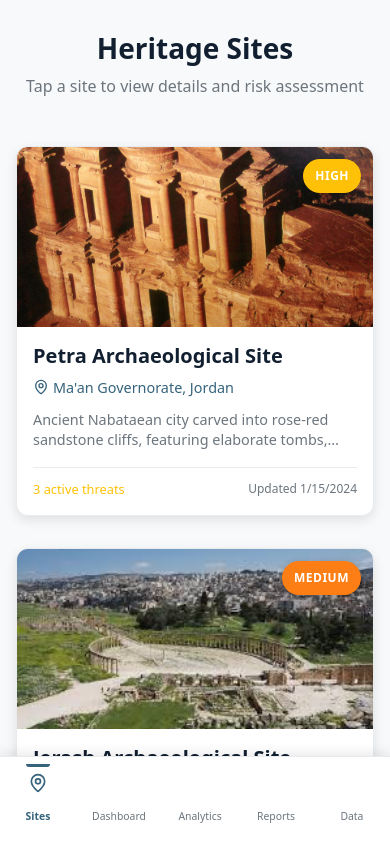
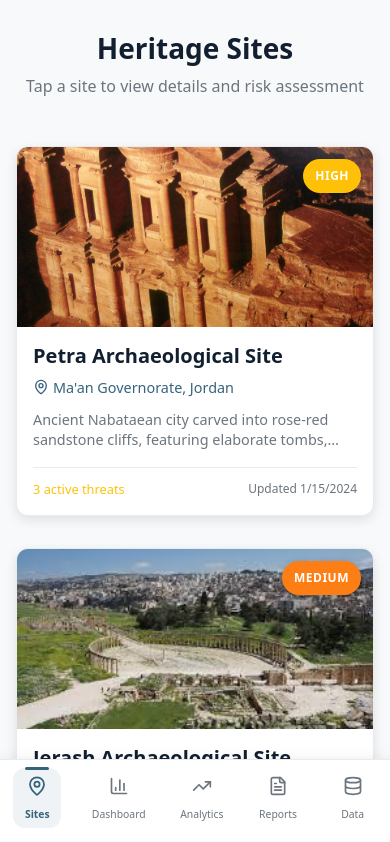
Before and after one commit to xbenedict/riskassessment, a React (Vite) app: page / in a window 390 px wide. Shown: the top 842 px of the page. Built offline with nearby package versions, Linux system fonts and the light colour scheme.

Commit message:
finished step 5

```diff
--- a/src/components/Mobile/MobileNavigation.module.css
+++ b/src/components/Mobile/MobileNavigation.module.css
@@ -5,16 +5,18 @@
   right: 0;
   background: var(--color-bg-primary);
   border-top: 1px solid var(--color-border-light);
-  box-shadow: 0 -2px 12px rgba(0, 0, 0, 0.1);
-  z-index: 1000;
+  box-shadow: var(--shadow-lg);
+  z-index: var(--z-fixed);
   padding: env(safe-area-inset-bottom) 0 0 0; /* iOS safe area */
+  backdrop-filter: blur(8px);
+  -webkit-backdrop-filter: blur(8px);
 }
 
 .navContainer {
   display: flex;
   justify-content: space-around;
   align-items: center;
-  padding: 0.5rem 0;
+  padding: var(--space-2) 0;
   max-width: 100%;
 }
 
@@ -26,52 +28,97 @@
   background: none;
   border: none;
   cursor: pointer;
-  padding: 0.5rem 0.25rem;
+  padding: var(--space-2) var(--space-1);
   min-width: 60px;
-  min-height: 60px; /* Touch-friendly size */
-  transition: all 0.2s ease;
-  border-radius: 12px;
+  min-height: 60px; /* Touch-friendly size - exceeds 44px requirement */
+  transition: all var(--duration-normal) var(--timing-standard);
+  border-radius: var(--radius-lg);
   position: relative;
+  color: var(--color-text-muted);
+}
+
+.navItem:hover {
+  background: var(--color-secondary-light);
+  transform: translateY(-1px);
 }
 
 .navItem:active {
-  transform: scale(0.95);
+  transform: scale(0.95) translateY(0);
   background: var(--color-bg-secondary);
+  transition: transform var(--duration-fast) var(--timing-accelerate);
+}
+
+.navItem:active::after {
+  content: '';
+  position: absolute;
+  top: 50%;
+  left: 50%;
+  width: 0;
+  height: 0;
+  border-radius: var(--radius-full);
+  background: rgba(54, 99, 124, 0.2);
+  transform: translate(-50%, -50%);
+  animation: ripple var(--duration-normal) var(--timing-decelerate);
+}
+
+@keyframes ripple {
+  to {
+    width: 40px;
+    height: 40px;
+    opacity: 0;
+  }
 }
 
 .navItem.active {
   color: var(--color-tertiary);
+  background: rgba(54, 99, 124, 0.08);
 }
 
-.navItem.active::before {
+.navItem::before {
   content: '';
   position: absolute;
   top: -1px;
   left: 50%;
-  transform: translateX(-50%);
+  transform: translateX(-50%) scaleX(0);
   width: 24px;
   height: 3px;
   background: var(--color-tertiary);
-  border-radius: 0 0 3px 3px;
+  border-radius: var(--radius-sm);
+  transition: transform var(--duration-normal) var(--timing-standard);
+}
+
+.navItem.active::before {
+  transform: translateX(-50%) scaleX(1);
 }
 
 .navIcon {
-  font-size: 1.5rem;
-  margin-bottom: 0.25rem;
-  display: block;
+  margin-bottom: var(--space-1);
+  display: flex;
+  align-items: center;
+  justify-content: center;
+  transition: transform var(--duration-normal) var(--timing-standard);
+}
+
+.navItem:hover .navIcon {
+  transform: scale(1.1);
+}
+
+.navItem.active .navIcon {
+  transform: scale(1.05);
 }
 
 .navLabel {
-  font-size: 0.7rem;
-  font-weight: 500;
-  color: var(--color-text-muted);
+  font-size: var(--font-size-caption);
+  font-weight: var(--font-weight-medium);
+  color: inherit;
   text-align: center;
-  line-height: 1;
+  line-height: var(--line-height-tight);
+  transition: all var(--duration-normal) var(--timing-standard);
 }
 
 .navItem.active .navLabel {
   color: var(--color-tertiary);
-  font-weight: 600;
+  font-weight: var(--font-weight-semibold);
 }
 
 /* Tablet adjustments */
@@ -84,17 +131,13 @@
 /* Enhanced mobile experience */
 @media (max-width: 480px) {
   .navItem {
-    min-width: 50px;
-    min-height: 55px;
-    padding: 0.4rem 0.2rem;
-  }
-
-  .navIcon {
-    font-size: 1.3rem;
+    min-width: 48px;
+    min-height: 52px; /* Still exceeds 44px touch target requirement */
+    padding: var(--space-2) var(--space-1);
   }
 
   .navLabel {
-    font-size: 0.65rem;
+    font-size: 0.65rem; /* Slightly smaller for very small screens */
   }
 }
 
```
Also changed, not shown: .kiro/specs/ui-redesign/tasks.md.
